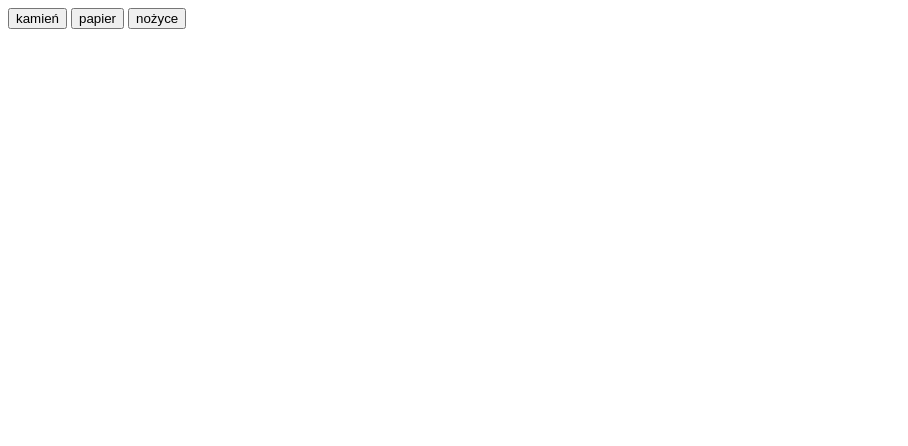
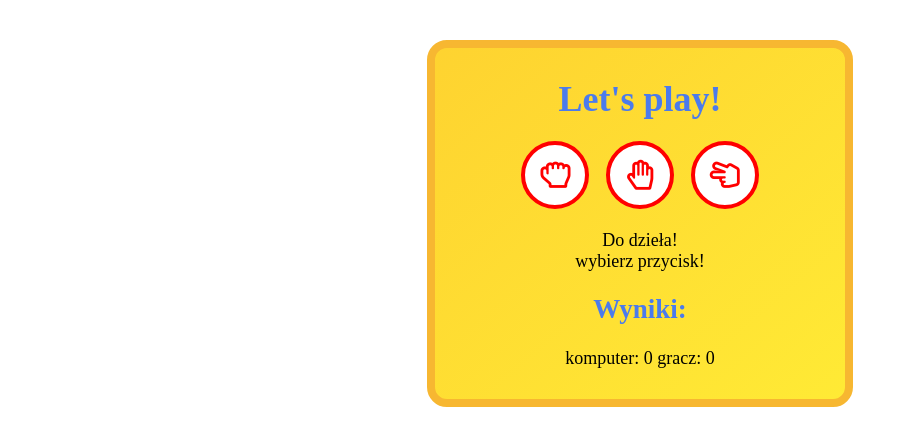
Before and after one commit to taangela/javascript-prework, a website: page index.html in a window 1280 px wide. Shown: the whole page, without its empty margins (0-908 px from the left). Drawn offline with Linux system fonts and the light colour scheme.

Commit message:
Add css style for game

```diff
--- a/index.html
+++ b/index.html
@@ -2,19 +2,28 @@
 <html lang="en">
 <head>
 	<meta charset="UTF-8">
+	<meta name="viewport" content="width=device-width, initial-scale=1, shrink-to-fit=no">
 	<title>Kamień, papier, nożyce</title>
 	<link rel="stylesheet" href="css/style.css">
+	<link rel="stylesheet" href="https://cdnjs.cloudflare.com/ajax/libs/font-awesome/5.9.0/css/all.min.css">
 </head>
 <body>
+
 	<div class="container">
+		<h1>Let's play!</h1>
 		<div id="buttons">
-			<button id="play-rock">kamień</button>
-			<button id ="play-paper">papier</button>
-			<button id ="play-scissors">nożyce</button>
+			<button class="btn" id="play-rock"><i class="far fa-hand-rock"></i></button>
+			<button class="btn" id ="play-paper"><i class="far fa-hand-paper"></i></button>
+			<button class="btn" id ="play-scissors"><i class="far fa-hand-scissors"></i></button>
 		</div>
-		<div id="messages"></div>
-		<div id="result"></div>
+		<div id="messages">Do dzieła!<br>wybierz przycisk!</div>
+		<div class="wyniki">
+			<h2>Wyniki:</h2>
+			<div id="result">komputer: 0 gracz: 0</div>
+		</div>
 	</div>
+
+
 	<script src="js/functions.js"></script>
 	<script src="js/script.js"></script>
 </body>
--- a/js/functions.js
+++ b/js/functions.js
@@ -13,4 +13,5 @@ function printResult(msg){
 
 function clearMessages(){
 	document.getElementById('messages').innerHTML = '';
+
 }
--- a/js/script.js
+++ b/js/script.js
@@ -54,12 +54,12 @@ let computerResult =0;
 function showResult (gameResult) {
     if (gameResult == 1) {
         playerResult = playerResult + 1;
-        printResult ('Wyniki: komputer- '+computerResult+' Gracz- '+playerResult);
+        printResult ('Komputer: '+computerResult+' Gracz: '+playerResult);
     } else if (gameResult == 2) {
         computerResult = computerResult + 1;
-        printResult('Wyniki: komputer- '+computerResult+' Gracz- '+playerResult);
+        printResult('Komputer: '+computerResult+' Gracz: '+playerResult);
     } else {
-        printResult ('Wyniki: komputer- '+computerResult+' Gracz- '+playerResult);
+        printResult ('Komputer: '+computerResult+' Gracz: '+playerResult);
     }
 
 }
--- a/sass/style.scss
+++ b/sass/style.scss
@@ -1,3 +1,56 @@
+
+body {
+	max-width: 500px;
+	margin: 40px auto;
+}
+
+.container {
+	max-width: 350px;
+	text-align: center;
+	margin:auto;
+	padding: 30px;
+	border: solid 8px;
+	border-color: #f7b731;
+	border-radius: 20px;
+	font-size: 18px;
+	background-image: linear-gradient(to bottom right, #fed330, #ffea35);
+
+}
+
+h1{
+	margin:0;
+	color: #4b7bec;
+}
+
+h2{
+	color: #4b7bec;
+}
+.btn {
+	margin: 20px 0;
+	border: 0px;
+	background:transparent;
+}
+
+.btn:focus {outline:0;}
+
+
+#buttons i {
+	font-size: 30px;
+	border: solid 4px;
+	border-radius: 50px;
+	padding: 15px;
+	color: red;
+	background-color: white;
+	&:hover {
+		color: orange;
+	}
+}
+
+#play-paper i{
+	padding: 15px 17px;
+}
+
 #messages {
-	color:red;
 }
+#result {
+}
```
Also changed, not shown: css/style.css, images/wall_2.jpg (added), images/wall_2.png (added), 2 other files.
